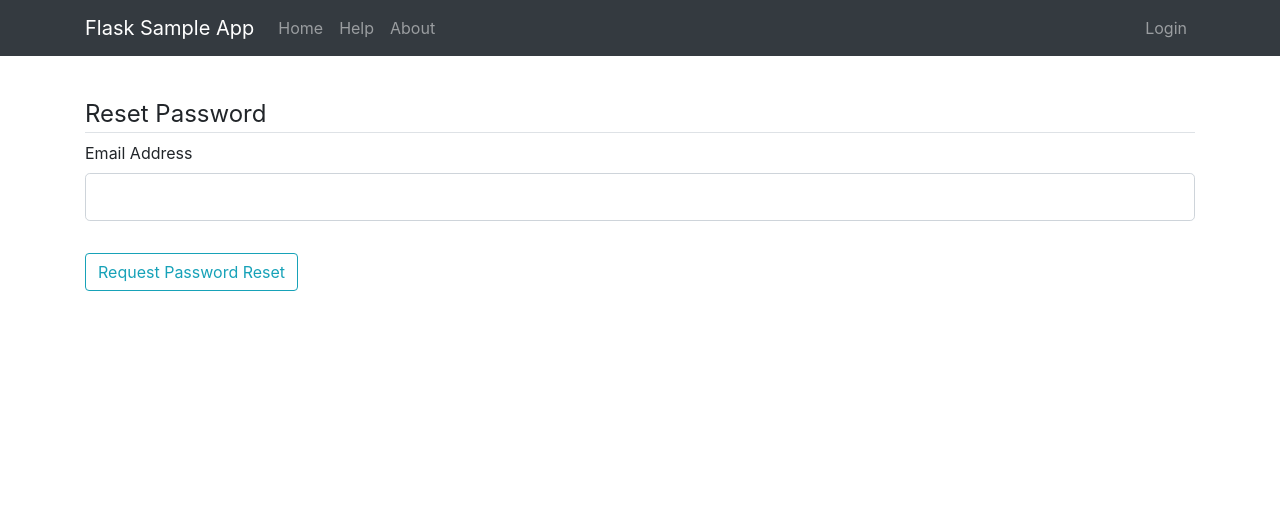
After one commit to soichiroota/flask_sample_app, a Flask app: page /password_reset/new/ in a window 1280 px wide. The commit adds this page. Shown: the top 531 px of the page. Run offline with Flask 2, Linux system fonts and the light colour scheme; parts of the project's set-up code (start-up, migrations or seed data) failed here and were passed over; some libraries are stand-ins or nearby versions.

Commit message:
Add password reset

```diff
--- /dev/null
+++ b/project/client/templates/password_reset/new.html
@@ -0,0 +1,28 @@
+{% extends "_base.html" %}
+{% block title %}Forgot password{% endblock %}
+{% block content %}
+<div class="content-section">
+    <form method="POST" action="">
+        {{ form.hidden_tag() }}
+        <fieldset class="form-group">
+            <legend class="border-bottom md-4">Reset Password</legend>
+            <div class="form-group">
+                {{ form.email.label(class="form-control-label") }}
+                {% if form.email.errors %}
+                {{ form.email(class="form-control form-control-lg is-invalid") }}
+                <div class="invalid-feedback">
+                    {% for error in form.email.errors %}
+                    <span>{{ error }}</span>
+                    {% endfor %}
+                </div>
+                {% else %}
+                    {{ form.email(class="form-control form-control-lg") }}
+                {% endif %}
+            </div>
+        </fieldset>
+        <div class="form-group">
+            {{ form.submit(class="btn btn-outline-info") }}
+        </div>
+    </form>
+</div>
+{% endblock content %}
--- a/project/client/templates/user/login.html
+++ b/project/client/templates/user/login.html
@@ -17,6 +17,7 @@
     <div class="col-lg-4 col-sm-4">
       {{ wtf.form_field(form.email) }}
       {{ wtf.form_field(form.password) }}
+      <a href="{{ url_for('password_reset.new') }}">(forgot password)</a>
       {{ wtf.form_field(form.remember_me) }}
 
       <button class="btn btn-success" type="submit">Sign In!</button>
--- a/project/server/__init__.py
+++ b/project/server/__init__.py
@@ -54,11 +54,15 @@ def create_app(script_info=None):
     from project.server.account_activation.views import (
         account_activation_blueprint
     )
+    from project.server.password_reset.views import (
+        password_reset_blueprint
+    )
 
     app.register_blueprint(user_blueprint)
     app.register_blueprint(main_blueprint)
     app.register_blueprint(static_pages_blueprint)
     app.register_blueprint(account_activation_blueprint)
+    app.register_blueprint(password_reset_blueprint)
 
     # flask login
     from project.server.models import User
--- a/project/server/models.py
+++ b/project/server/models.py
@@ -118,6 +118,9 @@ class User(db.Model):
     def send_activation_email(self):
         UserMailer.account_activation(self)
 
+    def send_password_reset_email(self):
+        UserMailer.password_reset(self)
+
     # アカウントを有効にする
     def activate(self):
         self.activated = True
--- /dev/null
+++ b/project/server/password_reset/forms.py
@@ -0,0 +1,26 @@
+from flask_wtf import FlaskForm
+from wtforms import (
+    StringField, PasswordField, SubmitField
+)
+from wtforms.validators import (
+    DataRequired, Email, Length, EqualTo
+)
+
+
+class RequestResetForm(FlaskForm):
+    email = StringField("Email Address", [DataRequired(), Email()])
+    submit = SubmitField('Request Password Reset')
+
+
+class ResetPasswordForm(FlaskForm):
+    password = PasswordField(
+        "Password", validators=[DataRequired(), Length(min=6, max=25)]
+    )
+    confirm = PasswordField(
+        "Confirm password",
+        validators=[
+            DataRequired(),
+            EqualTo("password", message="Passwords must match."),
+        ],
+    )
+    submit = SubmitField('Reset Password')
--- /dev/null
+++ b/project/server/password_reset/views.py
@@ -0,0 +1,73 @@
+from flask import (
+    redirect, url_for, flash, Blueprint,
+    render_template, current_app
+)
+from flask_login import current_user
+
+from project.server.models import User
+from project.server import db
+from project.server.password_reset.forms import (
+    RequestResetForm, ResetPasswordForm
+)
+
+
+password_reset_blueprint = Blueprint(
+    "password_reset",
+    __name__
+)
+
+
+@password_reset_blueprint.route(
+    '/password_reset/new/', methods=['GET', 'POST']
+)
+def new():
+    if current_user.is_authenticated:
+        return redirect(url_for('static_pages.home'))
+    form = RequestResetForm()
+    if form.validate_on_submit():
+        user = User.query.filter_by(email=form.email.data).first()
+        if current_app.config.get('MAIL_USERNAME'):
+            user.send_password_reset_email()
+            flash(
+                'An email has been sent with instructions ' +
+                'to reset your password',
+                'info'
+            )
+            return redirect(url_for('user.login'))
+        else:
+            return redirect(url_for(
+                'password_reset.edit',
+                token=user.get_token()
+            ))
+    return render_template(
+        'password_reset/new.html',
+        title='Reset Password',
+        form=form
+    )
+
+
+@password_reset_blueprint.route(
+    '/password_reset/<token>/edit/', methods=['GET', 'POST']
+)
+def edit(token):
+    if current_user.is_authenticated:
+        return redirect(url_for('static_pages.home'))
+    user = User.verify_token(token)
+    if user is None:
+        flash('That is an invalid or expired token', 'warning')
+        return redirect(url_for('password_reset.new'))
+    form = ResetPasswordForm()
+    if form.validate_on_submit():
+        user.password = form.password.data
+        db.session.add(user)
+        db.session.commit()
+        flash(
+            'Your password has been updated! You are now able to log in',
+            'success'
+        )
+        return redirect(url_for('user.login'))
+    return render_template(
+        'password_reset/edit.html',
+        title='Reset Password',
+        form=form
+    )
```
Also changed, not shown: project/client/templates/password_reset/edit.html (added, +41 -0 lines), project/server/mailers/user_mailer.py (+17 -1 lines), project/server/password_reset/__init__.py (added).
